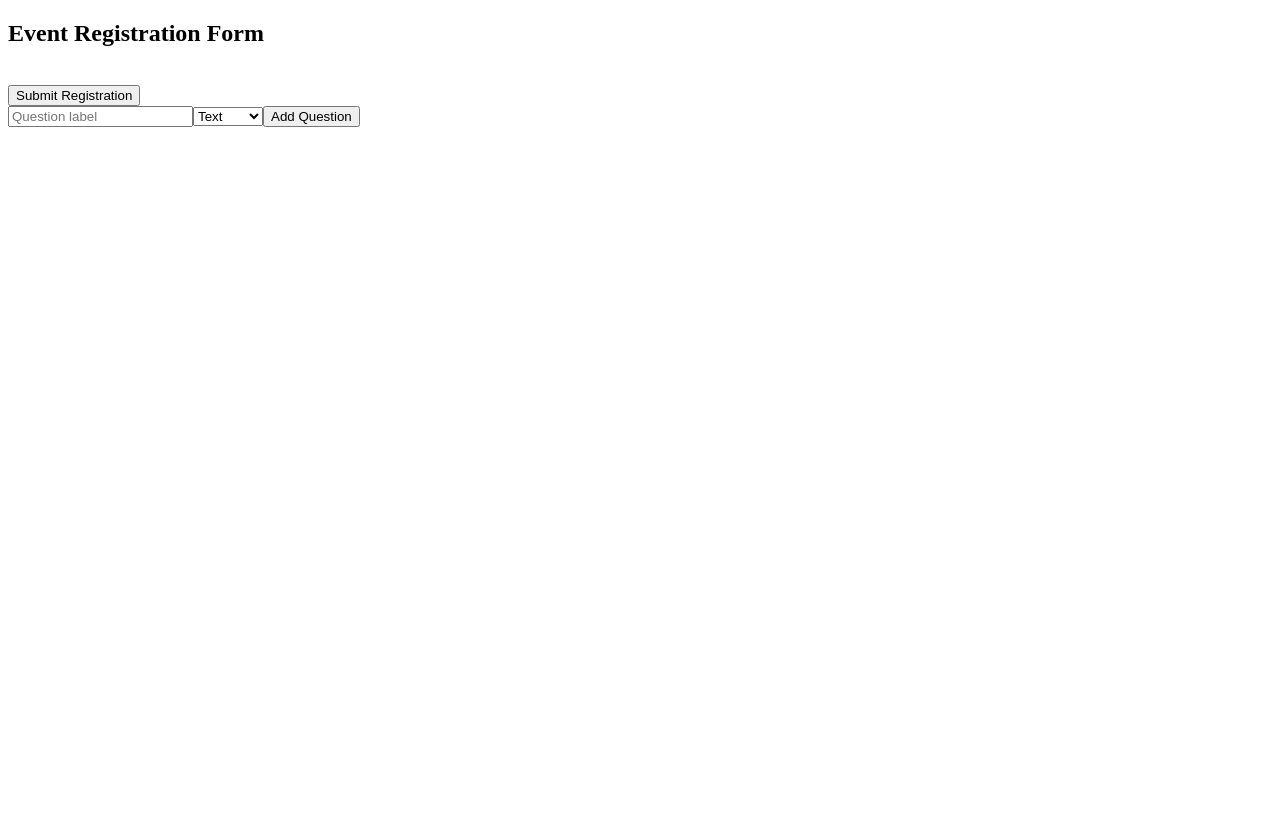
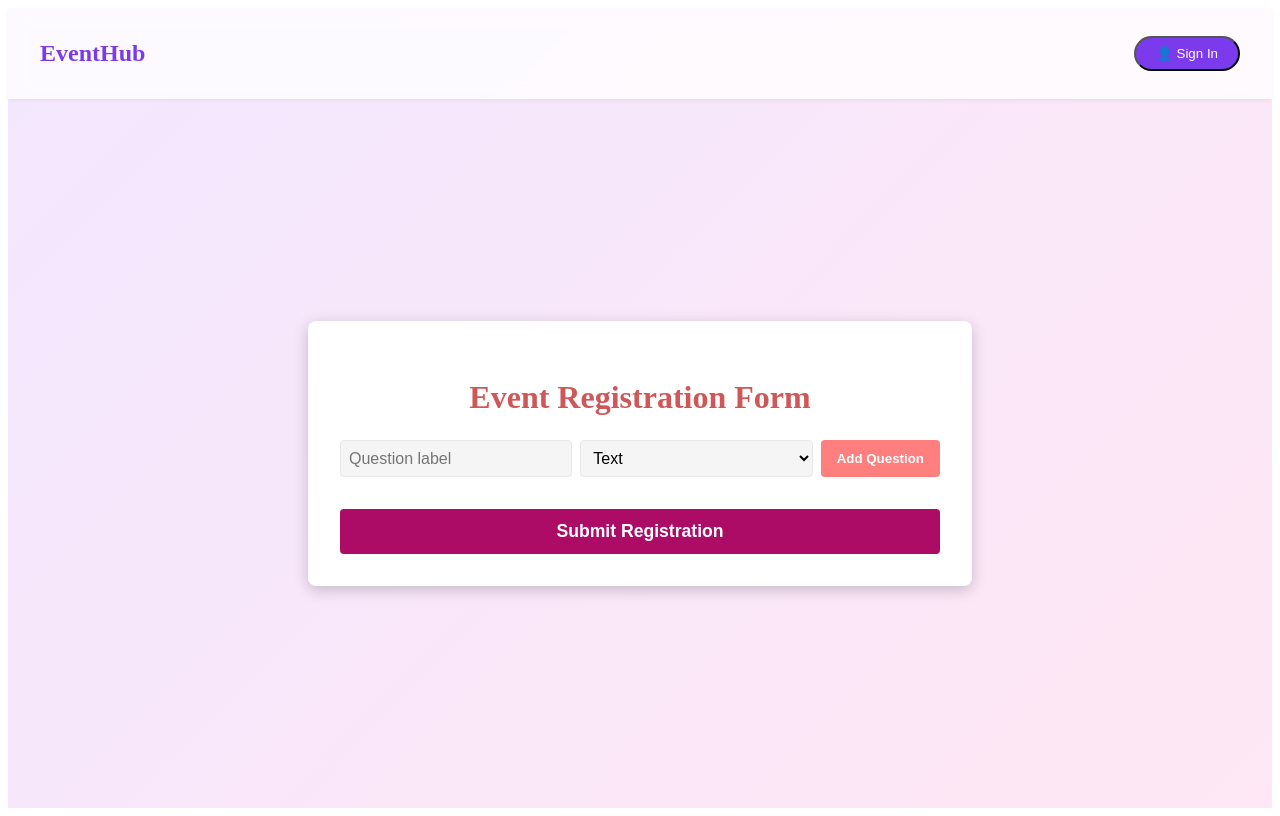
Before and after one commit to Jain2003/event-hub, a Next.js app in the folder nextjs-app/: page /form in a window 1280 px wide. Built offline with nearby package versions, Linux system fonts and the light colour scheme.

Commit message:
Create event form stylised (basic)

```diff
--- a/nextjs-app/pages/form.js
+++ b/nextjs-app/pages/form.js
@@ -1,6 +1,7 @@
 import { useState } from 'react';
+import styles from '../styles/EventForm.module.css'; // Import CSS module
 
-export default function RegistrationForm() {
+export default function EventForm() {
   const [questions, setQuestions] = useState([]);
   const [newQuestion, setNewQuestion] = useState({ label: '', type: 'text' });
 
@@ -11,47 +12,64 @@ export default function RegistrationForm() {
 
   const handleSubmit = (event) => {
     event.preventDefault();
-    // Process form submission here
     console.log('Submitted form data:', questions);
   };
 
+  const sendData = (event) => {
+    event.preventDefault();
+    console.log('All completed');
+    // Logic needs to be added
+  }
+
   return (
-    <div>
-      <h2>Event Registration Form</h2>
+    <div className={styles.outerContainer}>
+        {/* Header */}
+      <header className={styles.header}>
+        <div className={styles.headerContent}>
+          <h1 className={styles.logo}>EventHub</h1>
+          <button className={styles.signInButton}>
+            👤 Sign In
+          </button>
+        </div>
+      </header>
+        <div className={styles.container}>
+      <h2 className={styles.title}>Event Registration Form</h2>
 
       {/* Display added questions and inputs */}
-      <form onSubmit={handleSubmit}>
+      <form onSubmit={handleSubmit} className={styles.form}>
         {questions.map((question, index) => (
-          <div key={index}>
-            <label>{question.label}</label><br></br>
-            <input type={question.type} name={question.label} required />
-            <br></br>
+          <div key={index} className={styles.question}>
+            <label className={styles.label}>{question.label}</label>
+            <input type={question.type} name={question.label} required className={styles.input} />
           </div>
         ))}
-        <br></br>
-        <button type="submit">Submit Registration</button>
-      </form>
 
         {/* Form to add a new question */}
-      <div>
+      <div className={styles.addQuestion}>
         <input
           type="text"
           placeholder="Question label"
           value={newQuestion.label}
           onChange={(e) => setNewQuestion({ ...newQuestion, label: e.target.value })}
+          className={styles.input}
         />
         <select
           value={newQuestion.type}
           onChange={(e) => setNewQuestion({ ...newQuestion, type: e.target.value })}
+          className={styles.select}
         >
           <option value="text">Text</option>
           <option value="email">Email</option>
           <option value="number">Number</option>
           <option value="date">Date</option>
         </select>
-        <button onClick={addQuestion}>Add Question</button>
+        <button onClick={addQuestion} className={styles.addButton}>Add Question</button>
       </div>
 
+        <button type="submit" className={styles.submitButton} onClick={sendData}>Submit Registration</button>
+      </form>
+
+    </div>
     </div>
   );
 }
--- /dev/null
+++ b/nextjs-app/styles/EventForm.module.css
@@ -0,0 +1,132 @@
+/* Header Styles */
+.header {
+    background-color: rgba(255, 255, 255, 0.8);
+    backdrop-filter: blur(8px);
+    padding: 1rem;
+    box-shadow: 0 2px 4px rgba(0, 0, 0, 0.05);
+    position: sticky;
+    top: 0;
+    z-index: 10;
+  }
+
+  .headerContent {
+    max-width: 1200px;
+    margin: 0 auto;
+    display: flex;
+    justify-content: space-between;
+    align-items: center;
+    padding: 0 1rem;
+  }
+
+  .logo {
+    font-size: 1.5rem;
+    font-weight: bold;
+    color: #7c3aed;
+  }
+
+  .signInButton {
+    display: flex;
+    align-items: center;
+    gap: 0.5rem;
+    padding: 0.5rem 1.25rem;
+    border-radius: 9999px;
+    background-color: #7c3aed;
+    color: white;
+    transition: all 0.3s ease;
+  }
+
+  .signInButton:hover {
+    background-color: #6d28d9;
+    transform: translateY(-1px);
+  }
+
+/* RegistrationForm.module.css */
+
+.outerContainer {
+    min-height: 100vh;
+    display: flex;
+    flex-direction: column;
+    background: linear-gradient(135deg, #f3e7ff 0%, #ffe7f4 100%);
+}
+
+.container {
+    background: white;
+    color: #fff;
+    padding: 2rem;
+    border-radius: 8px;
+    width: 100%;
+    max-width: 600px;
+    margin: auto;
+    box-shadow: 0px 4px 15px rgba(0, 0, 0, 0.2);
+  }
+
+  .title {
+    font-size: 2rem;
+    text-align: center;
+    margin-bottom: 1.5rem;
+    color: #cf5757;
+    font-weight: bold;
+  }
+
+  .addQuestion {
+    display: flex;
+    gap: 0.5rem;
+    margin-bottom: 1rem;
+  }
+
+  .input, .select {
+    flex: 1;
+    padding: 0.5rem;
+    border-radius: 4px;
+    border: 1px solid #e5e7eb;
+    font-size: 1rem;
+    background-color: #f5f5f5;
+  }
+
+  .addButton {
+    background-color: #ff7f7f;
+    color: #fff;
+    border: none;
+    padding: 0.5rem 1rem;
+    border-radius: 4px;
+    cursor: pointer;
+    font-weight: bold;
+    transition: background-color 0.3s ease;
+  }
+
+  .addButton:hover {
+    background-color: #ff4f4f;
+  }
+
+  .form {
+    display: flex;
+    flex-direction: column;
+    gap: 1rem;
+  }
+
+  .question {
+    display: flex;
+    flex-direction: column;
+  }
+
+  .label {
+    margin-bottom: 0.5rem;
+    font-weight: bold;
+    color: black;
+  }
+
+  .submitButton {
+    background-color: #ac0c66;
+    color: #fff;
+    border: none;
+    padding: 0.75rem 1.5rem;
+    border-radius: 4px;
+    cursor: pointer;
+    font-size: 1.1rem;
+    font-weight: bold;
+    transition: background-color 0.3s ease;
+  }
+
+  .submitButton:hover {
+    background-color: #b45aa8;
+  }
```
